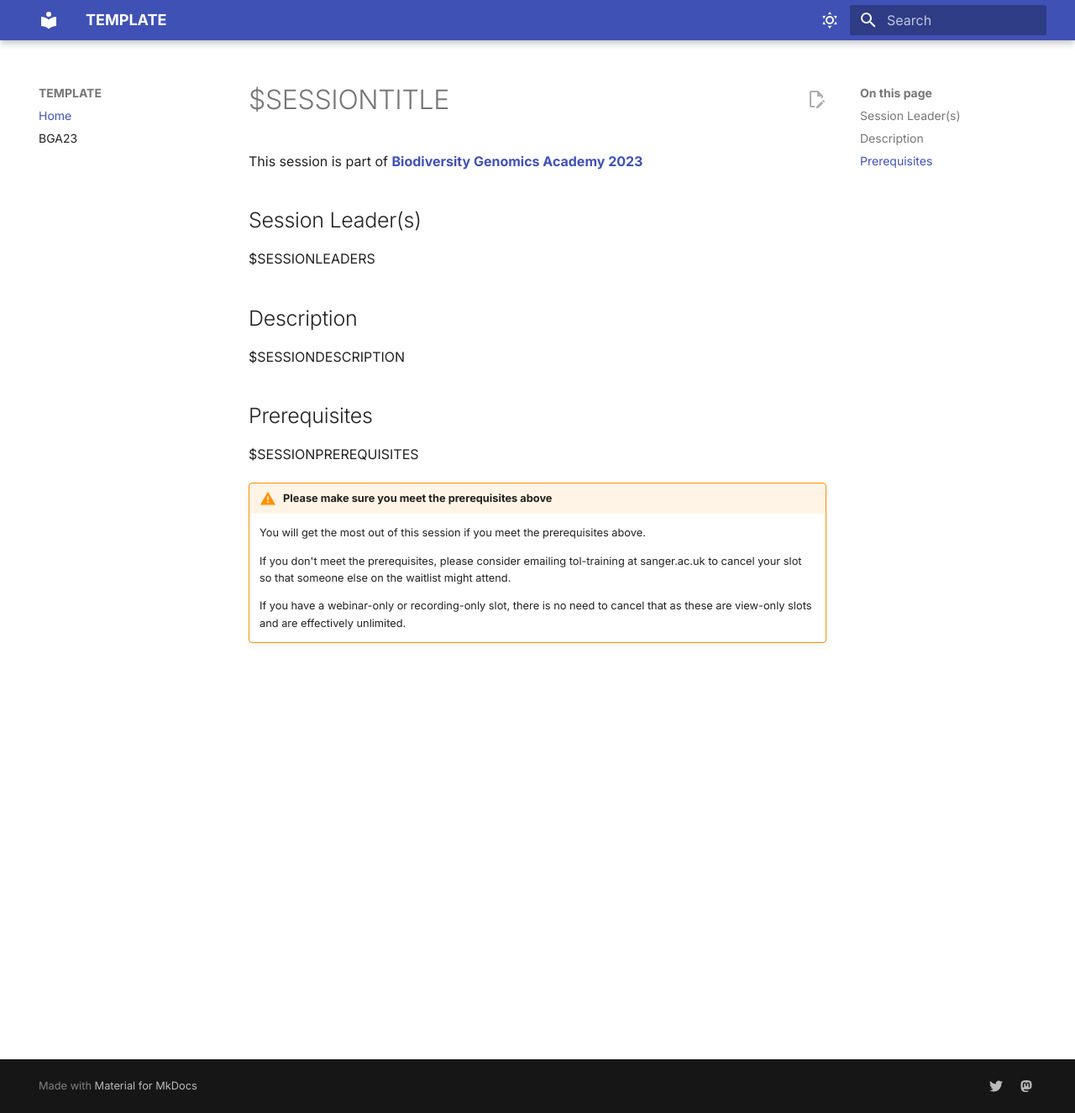
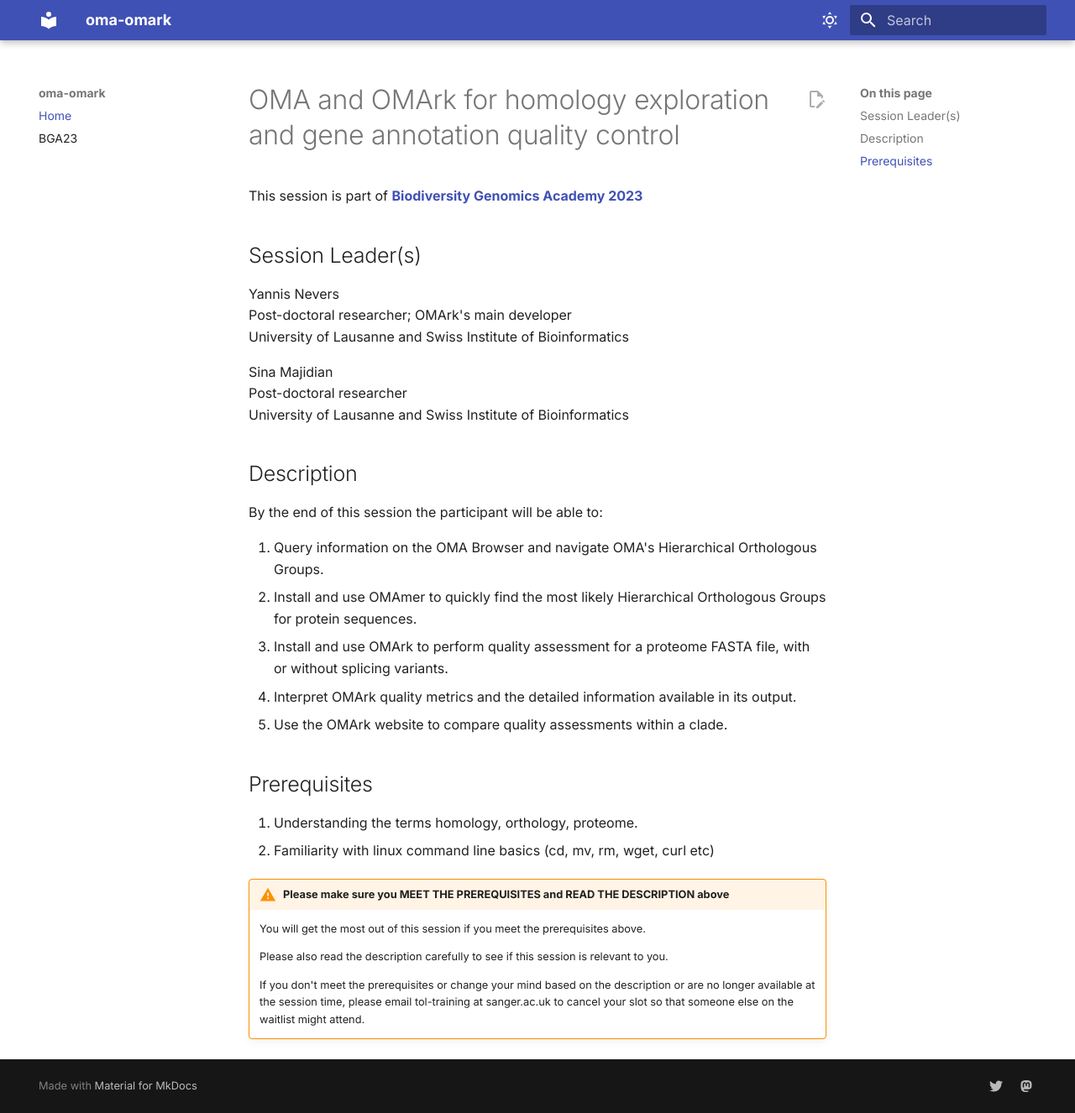
Before and after one commit to thebgacademy/oma-omark, an MkDocs documentation site: the page built from docs/README.md, in a window 1280 px wide and 1326 px high. Shown: the whole window at 84% size. Built offline with MkDocs 1.6.1 and Material for MkDocs 9.7.7, drawn with Linux system fonts in a browser that asks for light colours.

Commit message:
update from form

```diff
--- a/docs/README.md
+++ b/docs/README.md
@@ -1,23 +1,36 @@
-# $SESSIONTITLE
+# OMA and OMArk for homology exploration and gene annotation quality control
 
 This session is part of [**Biodiversity Genomics Academy 2023**](https://BGA23.org)
 
 ## Session Leader(s)
 
-$SESSIONLEADERS
+Yannis Nevers
+Post-doctoral researcher; OMArk's main developer
+University of Lausanne and Swiss Institute of Bioinformatics
+
+Sina Majidian
+Post-doctoral researcher
+University of Lausanne and Swiss Institute of Bioinformatics
 
 ## Description
 
-$SESSIONDESCRIPTION
+By the end of this session the participant will be able to:
+
+1. Query information on the OMA Browser and navigate OMA's Hierarchical Orthologous Groups.
+2. Install and use OMAmer to quickly find the most likely Hierarchical Orthologous Groups for protein sequences.
+3. Install and use OMArk to perform quality assessment for a proteome FASTA file, with or without splicing variants.
+4. Interpret OMArk quality metrics and the detailed information available in its output.
+5. Use the OMArk website to compare quality assessments within a clade.
 
 ## Prerequisites
 
-$SESSIONPREREQUISITES
+1. Understanding the terms homology, orthology, proteome.
+2. Familiarity with linux command line basics (cd, mv, rm, wget, curl etc)
 
-!!! warning "Please make sure you meet the prerequisites above"
+!!! warning "Please make sure you MEET THE PREREQUISITES and READ THE DESCRIPTION above"
 
     You will get the most out of this session if you meet the prerequisites above.
 
-    If you don't meet the prerequisites, please consider emailing tol-training at sanger.ac.uk to cancel your slot so that someone else on the waitlist might attend.
+    Please also read the description carefully to see if this session is relevant to you.
 
-    If you have a webinar-only or recording-only slot, there is no need to cancel that as these are view-only slots and are effectively unlimited.
+    If you don't meet the prerequisites or change your mind based on the description or are no longer available at the session time, please email tol-training at sanger.ac.uk to cancel your slot so that someone else on the waitlist might attend.
--- a/mkdocs.yml
+++ b/mkdocs.yml
@@ -1,5 +1,5 @@
-site_name: TEMPLATE
-edit_uri: https://github.com/bgacademy23/TEMPLATE/blob/main/docs
+site_name: oma-omark
+edit_uri: https://github.com/bgacademy23/oma-omark/blob/main/docs
 
 nav:
     - Home: README.md
```
Also changed, not shown: README.md (+20 -7 lines).
